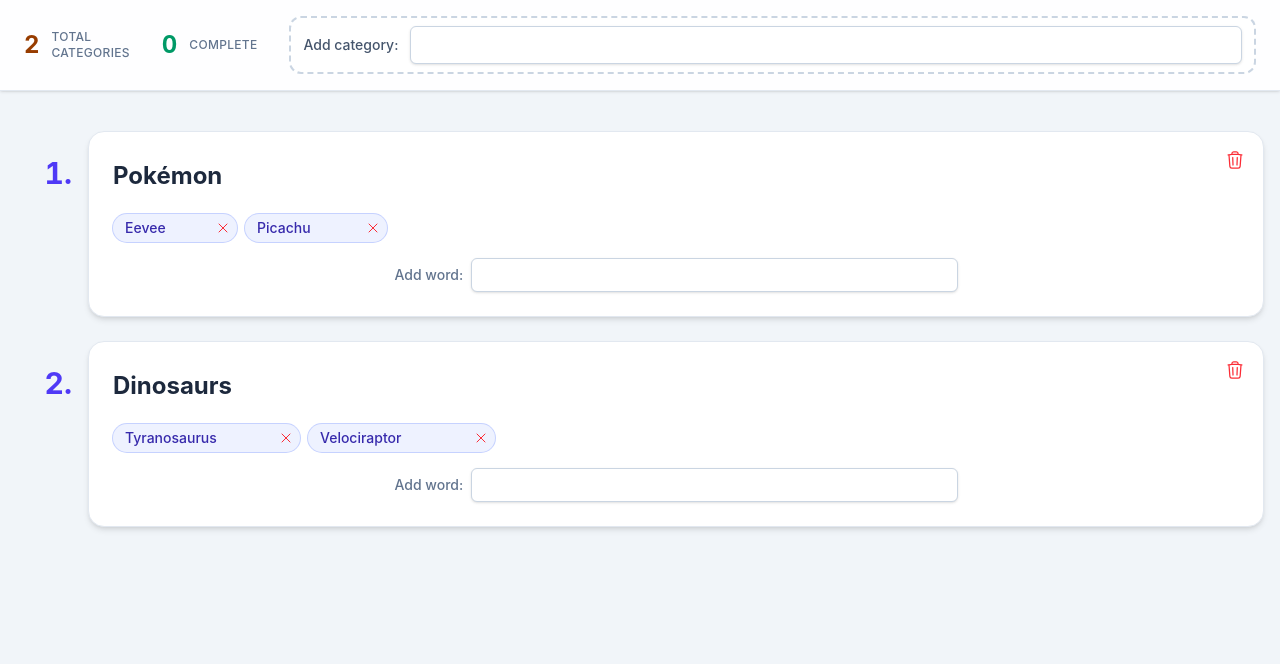
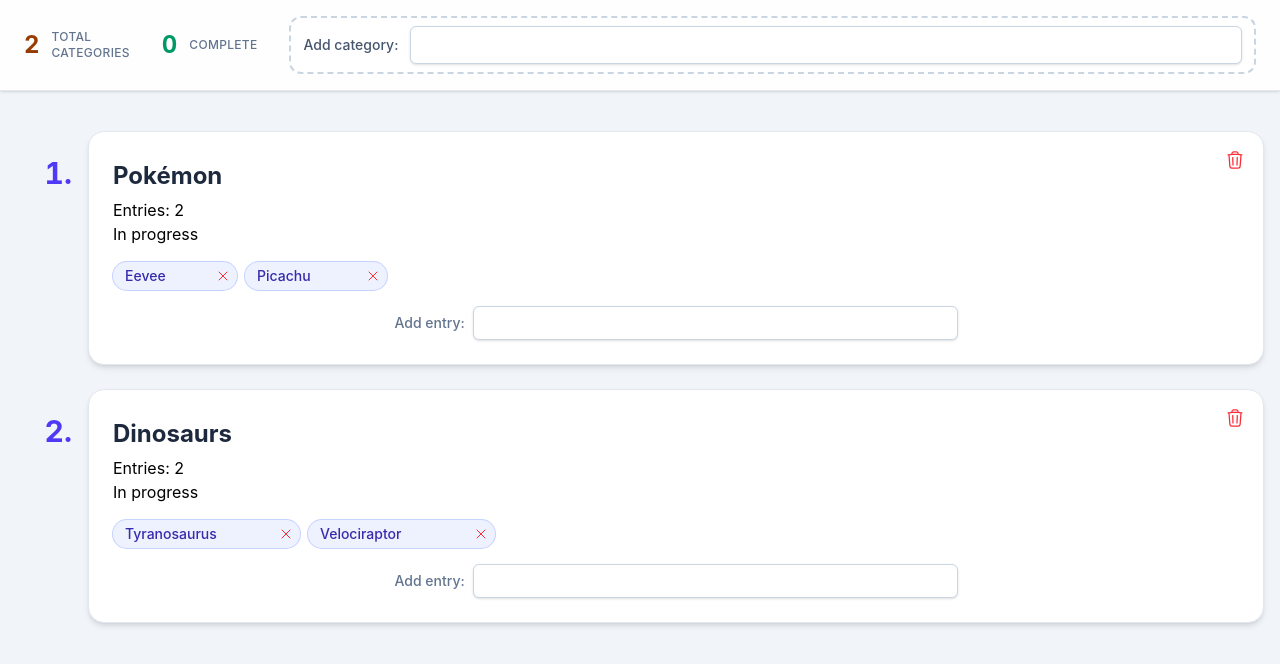
Before and after one commit to khustochka/puzzle-2026, a React (Vite) app: page / in a window 1280 px wide. Shown: the top 664 px of the page. Built offline with nearby package versions, Linux system fonts and the light colour scheme.

Commit message:
Add category entry stats.

```diff
--- a/src/components/CategoryForm.tsx
+++ b/src/components/CategoryForm.tsx
@@ -8,6 +8,17 @@
   onAddWord: (catId: string, word: EditorEntry) => void;
   onDeleteWord: (catId: string, wordId: string) => void;
 }) {
+
+  const totalEntries = category.entries.length;
+
+  let status;
+  if (totalEntries < 45) {
+    status = <span>In progress</span>;
+  } else if (totalEntries === 45) {
+    status = <span>Complete</span>;
+  } else {
+    status = <span>Over capacity</span>;
+  }
 
   const handleTitleKeyDown = (e: React.KeyboardEvent<HTMLInputElement>) => {
     if (e.key === 'Enter') e.currentTarget.blur();
@@ -54,6 +65,11 @@
           className="w-full pr-10 text-2xl font-bold text-slate-800 bg-transparent border-0 border-b-2 border-transparent hover:border-slate-200 focus:border-indigo-500 focus:outline-none px-0 py-1"
         />
 
+        <div>
+          <div>Entries: {totalEntries}</div>
+          {status}
+        </div>
+
         <ol className="mt-4 flex flex-wrap gap-2 list-none p-0">
           {
             category.entries.map((entry) => (
@@ -81,7 +97,7 @@
 
         <div className="mt-4 mx-auto w-1/2 flex items-center gap-2">
           <label htmlFor={`newWord-${category.id}`} className="text-sm font-medium text-slate-500 whitespace-nowrap">
-            Add word:
+            Add entry:
           </label>
           <input
             id={`newWord-${category.id}`}
```
